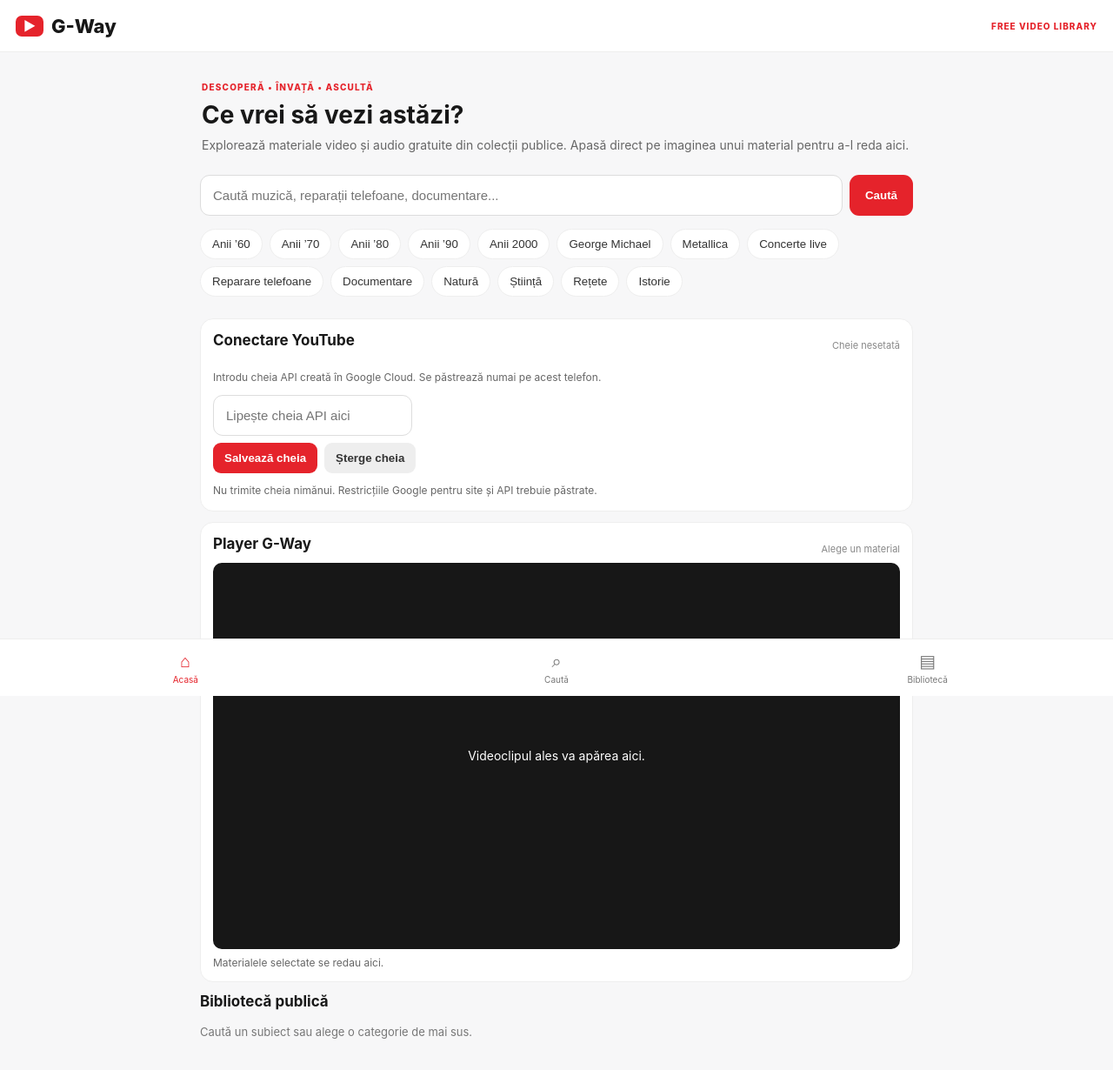
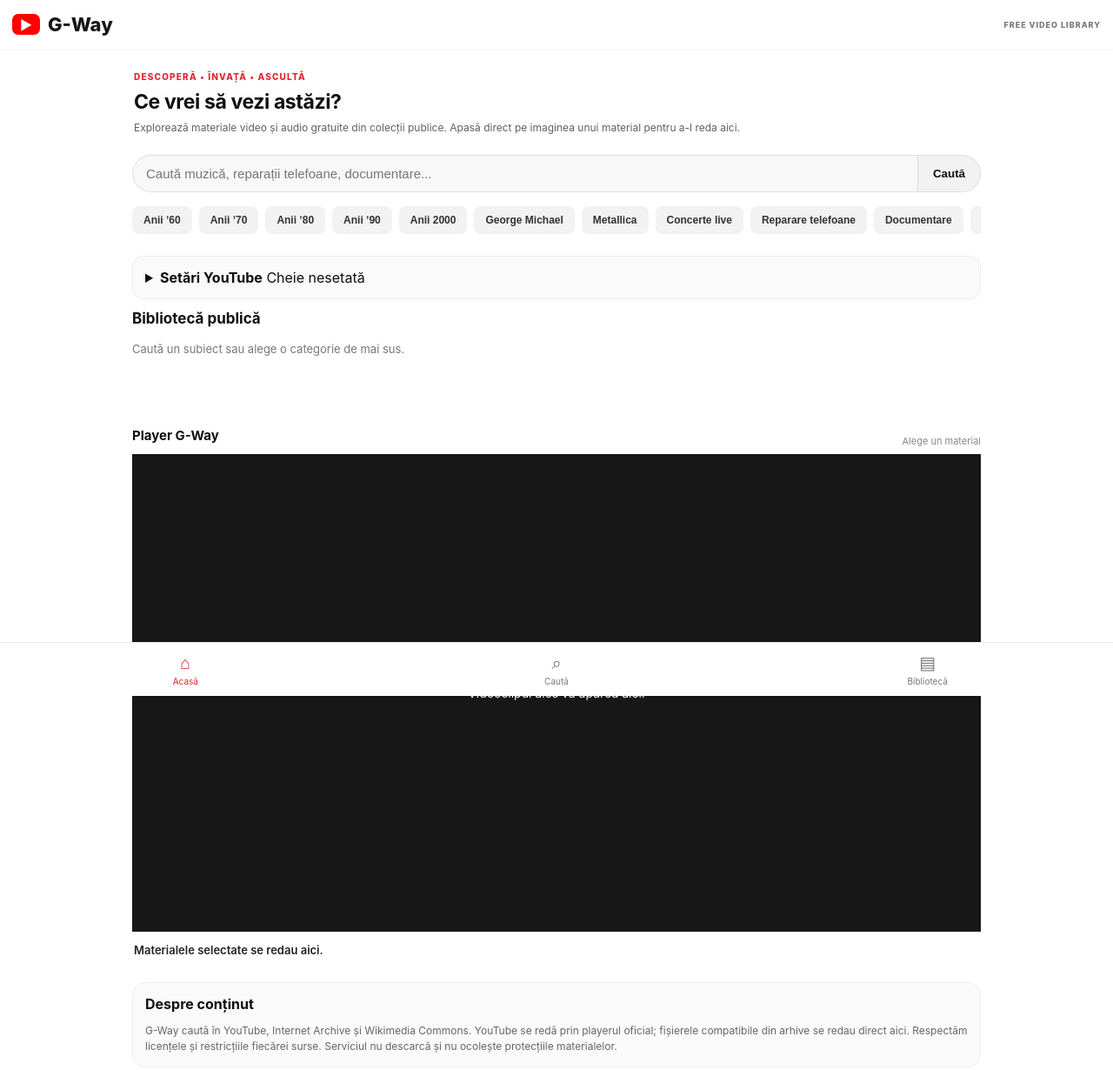
Before and after one commit to 5862y4p5nk-alt/g-way-app, a plain HTML site: page index.html in a window 1280 px wide. Shown: the top 1230 px of the page at 87% size. Drawn offline with Linux system fonts and the light colour scheme.

Commit message:
Add files via upload

```diff
--- a/app.js
+++ b/app.js
@@ -84,6 +84,7 @@ async function expandLibrary(){
 }
 async function playAt(i){
  if(!queue.length)return;queueIndex=((i%queue.length)+queue.length)%queue.length;const e=queue[queueIndex];nowPlaying.textContent=e.title;setStatus(queueLabel());
+ const playerPanel=playerArea.closest('.player');if(playerPanel)playerPanel.scrollIntoView({behavior:'smooth',block:'start'});
  if(archiveMedia){archiveMedia.pause();archiveMedia=null;}
  if(e.type==='youtube')return playYouTubeItem(e);
  if(e.type==='commons'||e.type==='commons-image')return playCommons(e);
@@ -94,7 +95,7 @@ async function playYouTubeItem(e){
  setStatus('Se pregătește playerul YouTube…');
  try{await loadYouTubeAPI();playerArea.replaceChildren();const mount=make('div','ytmount');mount.id='gway-youtube-player';playerArea.append(mount);
  if(ytPlayer?.destroy)try{ytPlayer.destroy();}catch(_){}
- ytPlayer=new YT.Player(mount.id,{videoId:e.id,playerVars:{playsinline:1,rel:0},events:{onReady:x=>x.target.playVideo(),onStateChange:x=>{if(x.data===YT.PlayerState.ENDED)playNext();},onError:()=>setStatus('Acest videoclip nu permite redarea încorporată.')}});setStatus(queueLabel());
+ ytPlayer=new YT.Player(mount.id,{videoId:e.id,playerVars:{playsinline:1,rel:0,autoplay:1},events:{onReady:x=>x.target.playVideo(),onStateChange:x=>{if(x.data===YT.PlayerState.ENDED)playNext();},onError:()=>setStatus('Acest videoclip nu permite redarea încorporată.')}});setStatus(queueLabel());
  }catch(err){setStatus('Player indisponibil');message.textContent=err.message;}
 }
 async function playCommons(e){
--- a/index.html
+++ b/index.html
@@ -10,9 +10,10 @@
 <button data-q="George Michael songs">George Michael</button><button data-q="Metallica songs">Metallica</button><button data-q="live concerts">Concerte live</button>
 <button data-q="phone repair tutorial">Reparare telefoane</button><button data-q="documentary">Documentare</button><button data-q="nature documentary">Natură</button><button data-q="science documentary">Știință</button><button data-q="cooking tutorial">Rețete</button><button data-q="history documentary">Istorie</button>
 </div>
-<section class="panel keypanel"><div class="sectionhead"><h2>Conectare YouTube</h2><span id="keyStatus">Cheie nesetată</span></div><p>Introdu cheia API creată în Google Cloud. Se păstrează numai pe acest telefon.</p><input id="apiKey" type="password" autocomplete="off" placeholder="Lipește cheia API aici"><div class="keyactions"><button id="saveKey" type="button">Salvează cheia</button><button id="forgetKey" class="secondary" type="button">Șterge cheia</button></div><small>Nu trimite cheia nimănui. Restricțiile Google pentru site și API trebuie păstrate.</small></section>
+<details class="panel keypanel"><summary><strong>Setări YouTube</strong> <span id="keyStatus">Cheie nesetată</span></summary><p>Introdu cheia API creată în Google Cloud. Se păstrează numai pe acest telefon.</p><input id="apiKey" type="password" autocomplete="off" placeholder="Lipește cheia API aici"><div class="keyactions"><button id="saveKey" type="button">Salvează cheia</button><button id="forgetKey" class="secondary" type="button">Șterge cheia</button></div><small>Nu trimite cheia nimănui. Restricțiile Google pentru site și API trebuie păstrate.</small></details>
+
+<section class="results"><div class="sectionhead"><h2>Bibliotecă publică</h2><span id="count"></span></div><div id="message">Caută un subiect sau alege o categorie de mai sus.</div><div id="items" class="items"></div><div id="moreResults" class="more-results"></div><div class="more-results"><button id="expandLibrary" class="load-more" type="button" hidden>Extinde biblioteca</button></div></section>
 <section class="player panel"><div class="sectionhead"><h2>Player G-Way</h2><span id="playStatus">Alege un material</span></div><div id="player"><div class="player-placeholder">Videoclipul ales va apărea aici.</div></div><div id="nowPlaying">Materialele selectate se redau aici.</div></section>
-<section class="results"><div class="sectionhead"><h2>Bibliotecă publică</h2><span id="count"></span></div><div id="message">Caută un subiect sau alege o categorie de mai sus.</div><div id="items" class="items"></div><div id="moreResults" class="more-results"></div><div class="more-results"><button id="expandLibrary" class="load-more" type="button" hidden>Extinde biblioteca</button></div></section>
 <section class="note panel"><b>Despre conținut</b><p>G-Way caută în YouTube, Internet Archive și Wikimedia Commons. YouTube se redă prin playerul oficial; fișierele compatibile din arhive se redau direct aici. Respectăm licențele și restricțiile fiecărei surse. Serviciul nu descarcă și nu ocolește protecțiile materialelor.</p></section>
 </main><nav><a class="active" href="#">⌂<small>Acasă</small></a><a href="#searchForm">⌕<small>Caută</small></a><a href="#items">▤<small>Bibliotecă</small></a></nav>
 <script src="app.js"></script><script>if('serviceWorker'in navigator)navigator.serviceWorker.register('./sw.js').catch(()=>{});</script></body></html>
--- a/styles.css
+++ b/styles.css
@@ -15,3 +15,41 @@
 
 .source-label{display:block;padding:0 10px 10px;color:#777;font-size:10px;line-height:1.3}
 .chips{display:flex;flex-wrap:wrap;gap:8px}
+
+/* G-Way v11 — YouTube-inspired mobile layout */
+:root{--gw-red:#f00}
+body{background:#fff;color:#0f0f0f}
+header{height:56px;padding:0 14px;border-bottom:0;box-shadow:0 1px 2px rgba(0,0,0,.06)}
+.logo{border-radius:7px;background:var(--gw-red)}
+.free{font-size:9px;color:#777}
+main{max-width:1000px;padding:12px 12px 90px}
+.intro{padding:8px 2px 12px}
+.intro h1{font-size:23px;letter-spacing:-.4px}
+.intro p{font-size:12px;color:#606060}
+form{gap:0;margin:10px 0 12px}
+form input{border-radius:24px 0 0 24px;background:#f8f8f8;border-color:#ddd;padding:12px 15px}
+form button{border-radius:0 24px 24px 0;padding:0 17px;background:#f2f2f2;color:#111;border:1px solid #ddd;border-left:0}
+.chips{flex-wrap:nowrap;overflow-x:auto;scrollbar-width:none;padding:4px 0 13px}
+.chips::-webkit-scrollbar{display:none}
+.chips button{background:#f2f2f2;border:0;border-radius:8px;padding:9px 13px;font-size:12px;font-weight:600}
+.chips button:active{background:#ddd}
+.keypanel{border-radius:12px;background:#fafafa}
+.player.panel{border:0;border-radius:0;padding:8px 0 12px;margin:10px 0;background:#fff;scroll-margin-top:64px}
+.player .sectionhead h2{font-size:15px}
+#player .ytmount{width:100%;aspect-ratio:16/9;background:#000}
+#player iframe{width:100%;height:100%;border:0}
+.player-placeholder{border-radius:0}
+#nowPlaying{font-size:13px;font-weight:600;color:#222;padding:5px 2px}
+.results .sectionhead h2{font-size:17px}
+.items{grid-template-columns:repeat(2,minmax(0,1fr));gap:16px 10px}
+.item{border:0;border-radius:0;background:#fff;overflow:hidden;min-width:0}
+.image-play{position:relative;overflow:hidden;border-radius:10px;background:#eee;aspect-ratio:16/9}
+.image-play:after{content:"▶";position:absolute;right:8px;bottom:7px;background:rgba(0,0,0,.72);color:#fff;font-size:11px;line-height:1;border-radius:4px;padding:5px 7px;opacity:.95}
+.thumbimg{width:100%;height:100%;aspect-ratio:16/9;object-fit:cover}
+.image-title{padding:7px 2px 2px;font-size:12px;font-weight:650;line-height:1.35;min-height:48px;display:-webkit-box;-webkit-line-clamp:3;-webkit-box-orient:vertical;overflow:hidden}
+.source-label{padding:0 2px 0;color:#777;font-size:10px}
+.more-results{padding:13px 0}
+.load-more{background:#f2f2f2;color:#111;border-radius:22px}
+.note{background:#fafafa}
+nav{height:62px}
+@media(min-width:700px){.items{grid-template-columns:repeat(2,minmax(0,1fr));gap:20px 14px}.thumb{height:auto}}
--- a/sw.js
+++ b/sw.js
@@ -1,4 +1,4 @@
-const CACHE_NAME = 'gway-universal-v10';
+const CACHE_NAME = 'gway-youtube-style-v11';
 const FILES_TO_CACHE = [
   './',
   './index.html',
```
Also changed, not shown: README-RO.txt.
